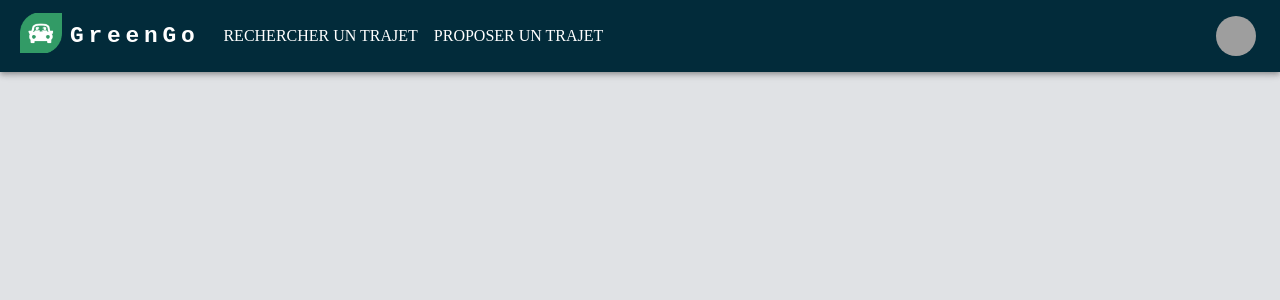
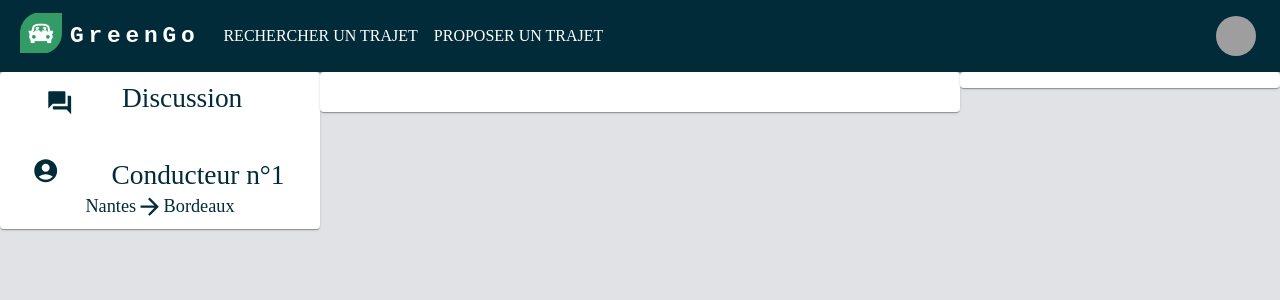
Before and after one commit to ablessin/PapoteCar, a React (Create React App) app: page /discussion in a window 1280 px wide. Shown: the top 300 px of the page. Built offline with nearby package versions, Linux system fonts and the light colour scheme; grey boxes are pictures that could not be loaded.

Commit message:
Chat page

```diff
--- /dev/null
+++ b/src/components/chat/ChatList.js
@@ -0,0 +1,38 @@
+import * as React from "react";
+import Box from "@mui/material/Box";
+import Stack from "@mui/material/Stack";
+import { Typography } from "@mui/material";
+import QuestionAnswerIcon from "@mui/icons-material/QuestionAnswer";
+import AccountCircleIcon from "@mui/icons-material/AccountCircle";
+import ArrowForwardIcon from "@mui/icons-material/ArrowForward";
+import Grid from "@mui/material/Grid";
+
+export default function ChatList() {
+  return (
+    <Box sx={{ width: "100%" }}>
+      <Stack spacing={5}>
+        <Grid container sx={{ display: "flex", justifyContent: "center" }}>
+          <Grid item xs={3} sx={{ display: "flex", alignSelf: "flex-end" }}>
+            <QuestionAnswerIcon />
+          </Grid>
+          <Grid item xs={6} sx={{ display: "flex", alignSelf: "flex-start" }}>
+            <Typography variant="h5"> Discussion </Typography>
+          </Grid>
+        </Grid>
+        <Stack>
+          <Grid container sx={{ display: "flex", justifyContent: "center" }}>
+            <Grid item xs={3}>
+              <AccountCircleIcon />
+            </Grid>
+            <Grid item xs={9}>
+              <Typography variant="h5"> Conducteur n°1 </Typography>
+            </Grid>
+            <Typography>Nantes</Typography>
+            <ArrowForwardIcon />
+            <Typography>Bordeaux</Typography>
+          </Grid>
+        </Stack>
+      </Stack>
+    </Box>
+  );
+}
--- /dev/null
+++ b/src/components/chat/ChatMessage.js
@@ -0,0 +1,30 @@
+import * as React from "react";
+import Box from "@mui/material/Box";
+import Grid from "@mui/material/Grid";
+import Typography from "@mui/material/Typography";
+
+export default function ChatMessage({ message, isSender }) {
+  return (
+    <Box
+      sx={{
+        display: "flex",
+        justifyContent: isSender ? "flex-end" : "flex-start",
+        mb: 1,
+      }}
+    >
+      <Grid container>
+        <Grid item xs={12}>
+          <Box
+            sx={{
+              p: 1,
+              borderRadius: 2,
+              backgroundColor: isSender ? "#dcf8c6" : "#fff",
+            }}
+          >
+            <Typography variant="body1">{message}</Typography>
+          </Box>
+        </Grid>
+      </Grid>
+    </Box>
+  );
+}
--- /dev/null
+++ b/src/pages/Discussion.js
@@ -0,0 +1,36 @@
+import * as React from "react";
+import { styled } from "@mui/material/styles";
+import Box from "@mui/material/Box";
+import Paper from "@mui/material/Paper";
+import Grid from "@mui/material/Grid";
+import ChatList from "../components/chat/ChatList";
+import ChatMessage from "../components/chat/ChatMessage";
+const Item = styled(Paper)(({ theme }) => ({
+  backgroundColor: theme.palette.mode === "dark" ? "#1A2027" : "#fff",
+  ...theme.typography.body2,
+  padding: theme.spacing(1),
+  textAlign: "center",
+  color: theme.palette.text.secondary,
+}));
+
+export default function BasicGrid() {
+  return (
+    <Box sx={{ flexGrow: 1 }}>
+      <Grid container>
+        <Grid item xs={3}>
+          <Item>
+            <ChatList />
+          </Item>
+        </Grid>
+        <Grid item xs={6}>
+          <Item>
+            <ChatMessage />
+          </Item>
+        </Grid>
+        <Grid item xs={3}>
+          <Item></Item>
+        </Grid>
+      </Grid>
+    </Box>
+  );
+}
--- a/src/router/index.js
+++ b/src/router/index.js
@@ -1,16 +1,18 @@
-import {BrowserRouter, Routes, Route} from "react-router-dom";
+import { BrowserRouter, Routes, Route } from "react-router-dom";
 import Inscription from "../pages/Inscription";
 import Connexion from "../pages/Login";
 import Home from "../pages/Home";
+import Discussion from "../pages/Discussion";
 
 const Router = () => {
   return (
     <BrowserRouter>
       <Routes>
         <Route>
-                    <Route exact path={"/inscription"} element={<Inscription/>}/>
-                    <Route exact path={"/connexion"} element={<Connexion/>}/>
-                    <Route exact path={"/"} element={<Home/>}/>
+          <Route exact path={"/inscription"} element={<Inscription />} />
+          <Route exact path={"/connexion"} element={<Connexion />} />
+          <Route exact path={"/"} element={<Home />} />
+          <Route exact path={"/discussion"} element={<Discussion />} />
         </Route>
       </Routes>
     </BrowserRouter>
```
Also changed, not shown: src/components/chat/ChatInfo.js (added). Lines whose indentation alone changed are shown as unchanged.
